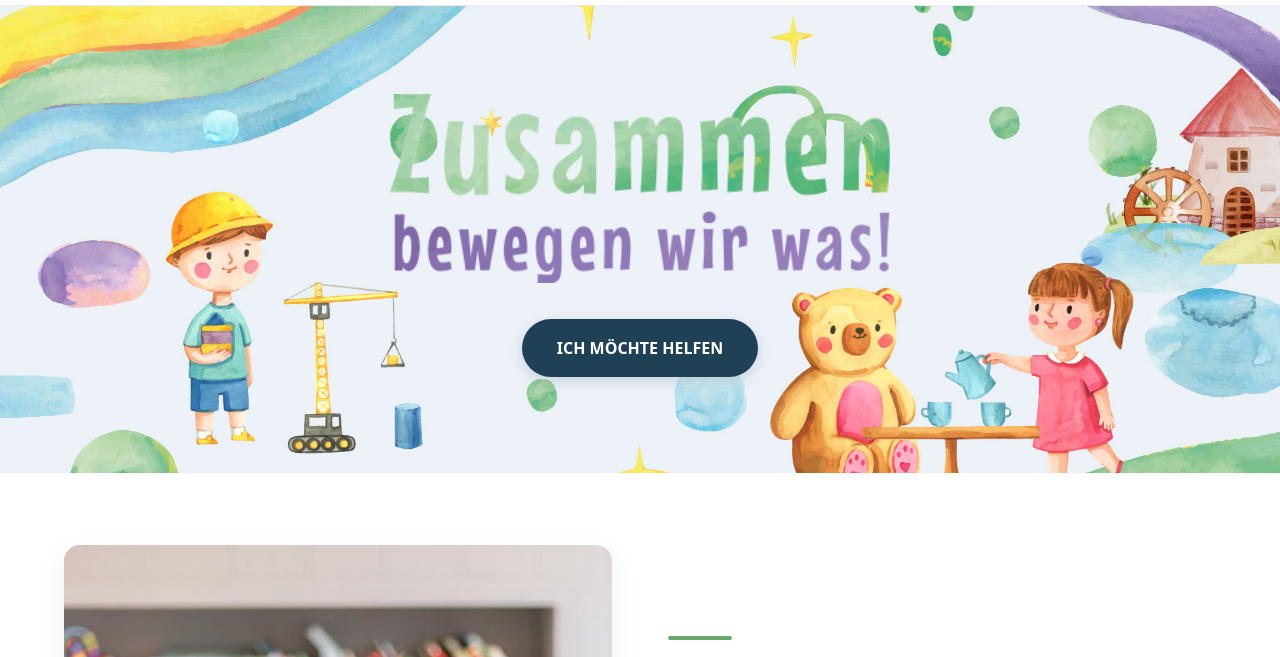
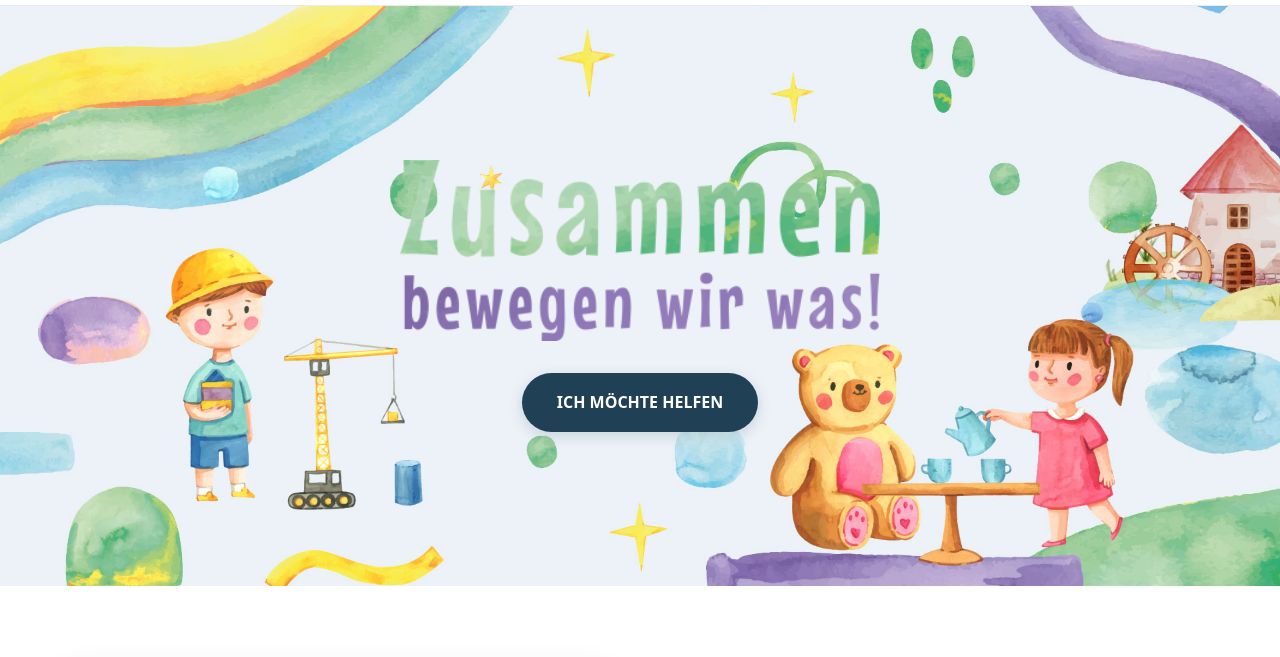
Before and after one commit to kyanwulff-cmyk/fv-muehlenstrasse, a plain HTML site: page index.html in a window 1280 px wide. Shown: the part 73-730 px from the top of the page. Drawn offline with Linux system fonts and the light colour scheme.

Commit message:
Add files via upload

```diff
--- a/style.css
+++ b/style.css
@@ -130,13 +130,20 @@ p {
   background-size: cover;
   background-position: center;
   background-repeat: no-repeat;
-  padding: 5.5rem 0 6rem;
+  min-height: 580px;
+  display: flex;
+  align-items: center;
+  padding: 3rem 0;
   text-align: center;
 }
 
+.hero-inner {
+  width: 100%;
+}
+
 .hero-graphic {
-  margin: 0 auto 2.25rem;
-  max-width: 500px;
+  margin: 0 auto 2rem;
+  max-width: 480px;
   width: 100%;
 }
 
@@ -388,6 +395,7 @@ p {
     background-image:
       linear-gradient(rgba(241, 244, 249, 0.72), rgba(241, 244, 249, 0.72)),
       url("bilder/Header_KIGA_Muehlenstr.jpg");
+    min-height: 440px;
     padding: 4rem 0;
   }
 
```
